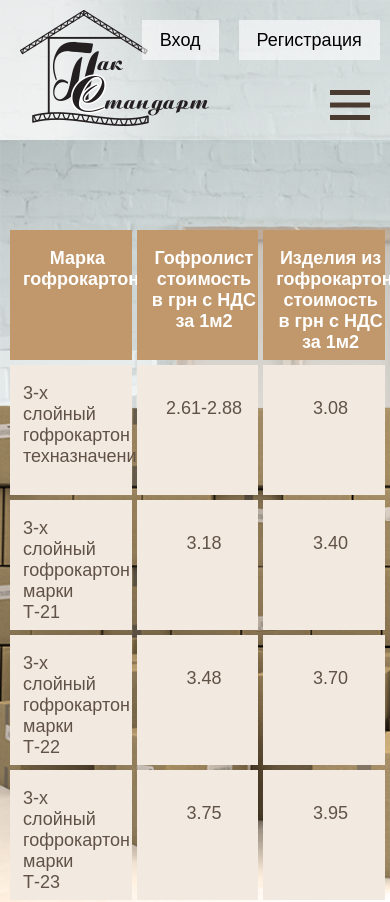
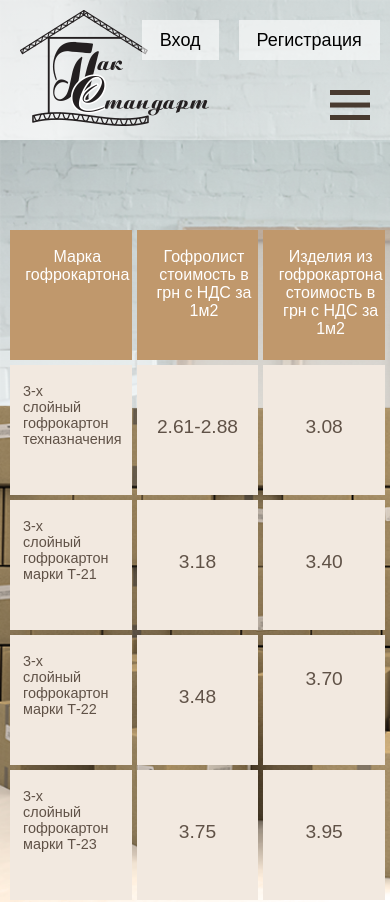
Before and after one commit to bacfm/boxes, a React app: page /price in a window 390 px wide. Shown: the top 902 px of the page. Built offline with nearby package versions, Linux system fonts and the light colour scheme; a web font is replaced by a local one.

Commit message:
Fixed media price page

```diff
--- a/src/components/Price/index.jsx
+++ b/src/components/Price/index.jsx
@@ -12,17 +12,17 @@ export default class Price extends Component {
                         <div className='table-header-item'>Гофролист стоимость в грн с НДС за 1м2</div>
                         <div className='table-header-item'>Изделия из гофрокартона стоимость в грн с НДС за 1м2</div>
                         <div className="layer">3-х слойный гофрокартон техназначения</div>
-                        <div style={{textAlign: 'center', paddingTop: '33px'}}>2.61-2.88</div>
-                        <div style={{textAlign: 'center', paddingTop: '33px'}}>3.08</div>
+                        <div className="item-price">2.61-2.88</div>
+                        <div className="item-price">3.08</div>
                         <div className="layer">3-х слойный гофрокартон марки Т-21</div>
-                        <div style={{textAlign: 'center', paddingTop: '33px'}}>3.18</div>
-                        <div style={{textAlign: 'center', paddingTop: '33px'}}>3.40</div>
+                        <div className="item-price">3.18</div>
+                        <div className="item-price">3.40</div>
                         <div className="layer">3-х слойный гофрокартон марки Т-22</div>
-                        <div style={{textAlign: 'center', paddingTop: '33px'}}>3.48</div>
-                        <div style={{textAlign: 'center', paddingTop: '33px'}}>3.70</div>
+                        <div className="item-price">3.48</div>
+                        <div className="item-price" style={{textAlign: 'center', paddingTop: '33px'}}>3.70</div>
                         <div className="layer">3-х слойный гофрокартон марки Т-23</div>
-                        <div style={{textAlign: 'center', paddingTop: '33px'}}>3.75</div>
-                        <div style={{textAlign: 'center', paddingTop: '33px'}}>3.95</div>
+                        <div className="item-price">3.75</div>
+                        <div className="item-price">3.95</div>
                     </div>
             </div>
             </div>
--- a/src/components/Price/style.scss
+++ b/src/components/Price/style.scss
@@ -22,6 +22,20 @@
     }
     .layer{
       padding-right: 24.7%;
+      @media(max-width: 560px){
+        font-size: 0.9rem;
+      }
+    }
+    .item-price {
+      text-align: center;
+      padding-left: 0;
+      padding-top: 33px;
+      @media(max-width: 560px){
+        font-size: 1.2rem;
+      }
+      @media(max-width: 520px){
+        padding-top: 40%;
+      }
     }
     div{
       margin: 0 5px 5px 0;
@@ -47,7 +61,12 @@
       @media(max-width: 800px){
         grid-template-rows: 125px 95px 95px 95px 95px;
         .table-header-item{
-          font-size: 18px;
+          font-size: 1.2rem;
+          text-align: center;
+          @media(max-width: 560px){
+            font-size: 1rem;
+            font-weight: normal;
+          }
         }
       }
     @media(max-width: 520px){
```
